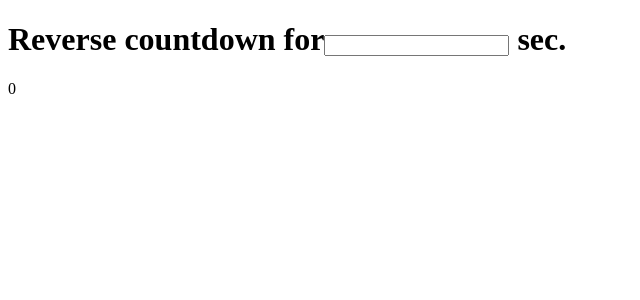
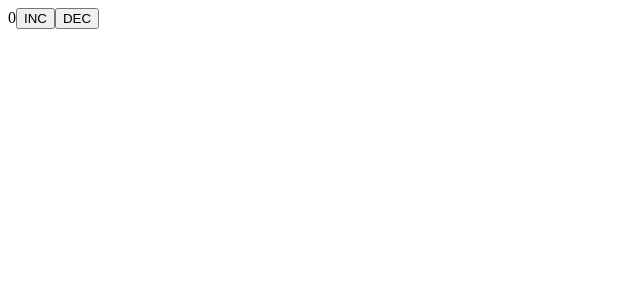
Before and after one commit to surbhi322/React-Basics-Working-with-Fragments-portals-refs-Creating-a-Wrapper-Componen, a React app: page / in a window 1280 px wide. Shown: the top 300 px of the page, without its empty margins (0-640 px from the left). Built offline with nearby package versions, Linux system fonts and the light colour scheme.

Commit message:
Update App.js

```diff
--- a/src/components/App.js
+++ b/src/components/App.js
@@ -1,46 +1,18 @@
-import React, { Component, useState, useEffect } from "react";
-import "../styles/App.css";
-
-const App = () => {
-  // write your code here
-  const [seconds, setSeconds] = useState(0);
-
-  useEffect(() => {
-    if (seconds > 0) {
-      var id = setTimeout(() => {
-        setSeconds(seconds - 1);
-        // console.log("Timer active");
-      }, 1000);
-    }
-    return () => {
-      clearTimeout(id);
-    };
-  }, [seconds]);
-
+import react, {useReducer} from 'react';
+import {counterReducer} from '../reducers/CounterReducer.js';
+import '../styles/App.css';
+const App = () =>{
+  const [state, dispatch] = useReducer(counterReducer, 0);
   return (
-    <div className="wrapper">
-      <div id="whole-center">
-        <h1>
-          Reverse countdown for
-          <input
-            id="timeCount"
-            onKeyDown={(event) => {
-              let inpVal = event.target.value;
-              if (event.keyCode === 13) {
-                if (isNaN(inpVal) || inpVal < 0) {
-                  setSeconds(0);
-                } else {
-                  setSeconds(Math.floor(inpVal));
-                }
-              }
-            }}
-          />{" "}
-          sec.
-        </h1>
-      </div>
-      <div id="current-time">{seconds}</div>
+    <div id = "main">
+    <span id = "counter">{state}</span>
+    <button id="increment-btn" onClick={function(){
+      dispatch('INC');
+    }}>INC</button>
+    <button id = "decrement-btn" onClick={function(){
+      dispatch('DEC');
+    }}>DEC</button>
     </div>
-  );
-};
-
+  )
+}
 export default App;
```
